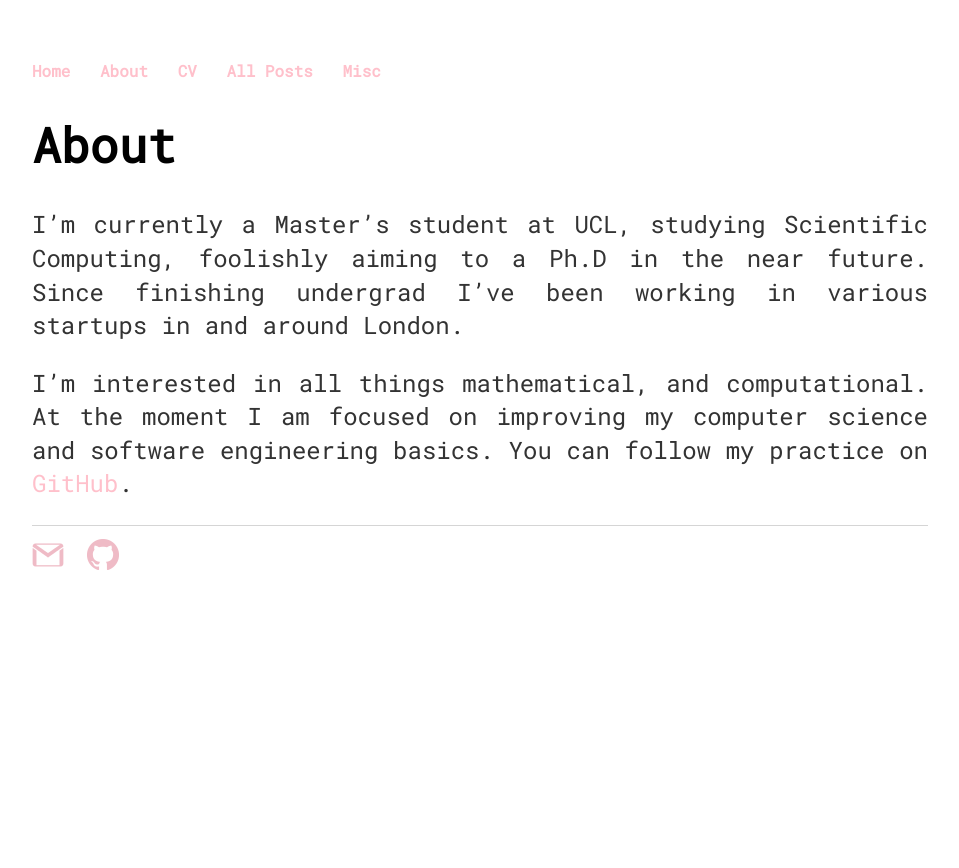
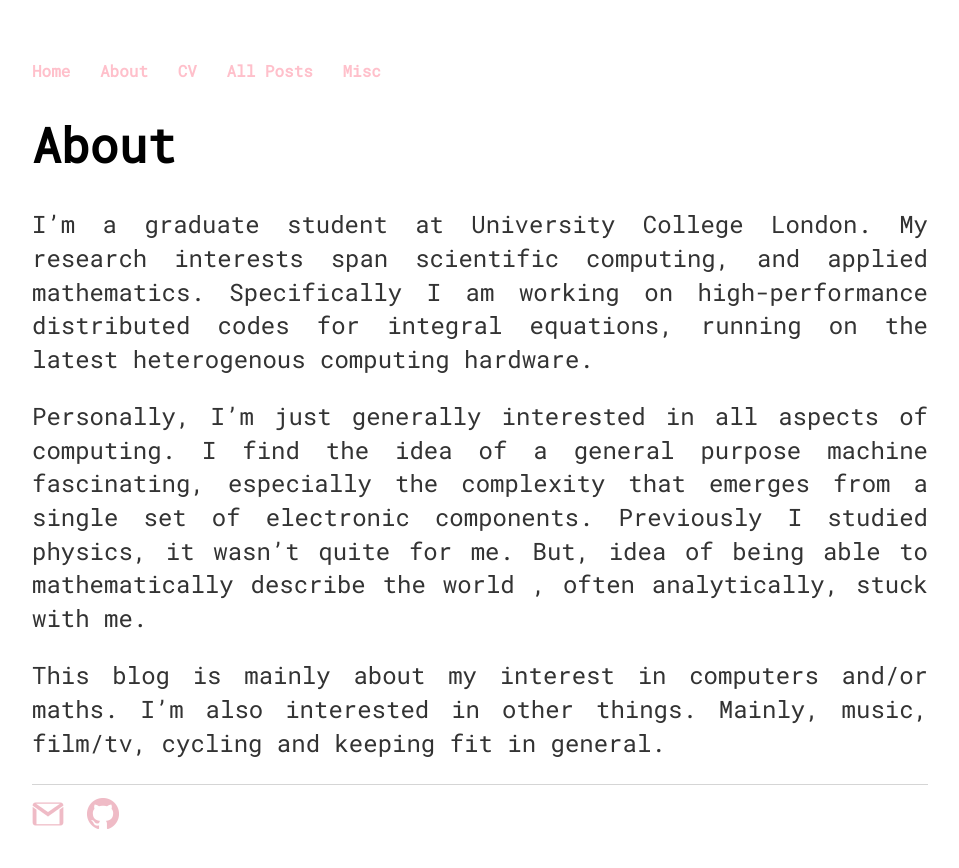
Before and after one commit to skailasa/skailasa.github.io, a Jekyll site: the page built from about.md, in a window 1280 px wide. Shown: the top 868 px of the page, without its empty margins (160-1119 px from the left). Built offline with Jekyll 4.4.1, drawn with Linux system fonts in a browser that asks for light colours.

Commit message:
Update about

```diff
--- a/about.md
+++ b/about.md
@@ -4,11 +4,16 @@ title: About
 ---
 # About
 
-I'm currently a Master's student at UCL, studying Scientific Computing,
-foolishly aiming to a Ph.D in the near future. Since finishing undergrad
-I've been working in various startups in and around London.
+I'm a graduate student at University College London. My research interests span
+scientific computing, and applied mathematics. Specifically I am working on
+high-performance distributed codes for integral equations, running on the latest
+heterogenous computing hardware.
 
-I'm interested in all things mathematical, and computational. At the
-moment I am focused on improving my computer science and software
-engineering basics. You can follow my practice on
-[GitHub](https://github.com/skailasa/practice/).
+Personally, I'm just generally interested in all aspects of computing.
+I find the idea of a general purpose machine fascinating, especially the complexity
+that emerges from a single set of electronic components. Previously I studied physics,
+it wasn't quite for me. But, idea of being able to mathematically describe the world
+, often analytically, stuck with me.
+
+This blog is mainly about my interest in computers and/or maths. I'm also interested
+in other things. Mainly, music, film/tv, cycling and keeping fit in general.
```
